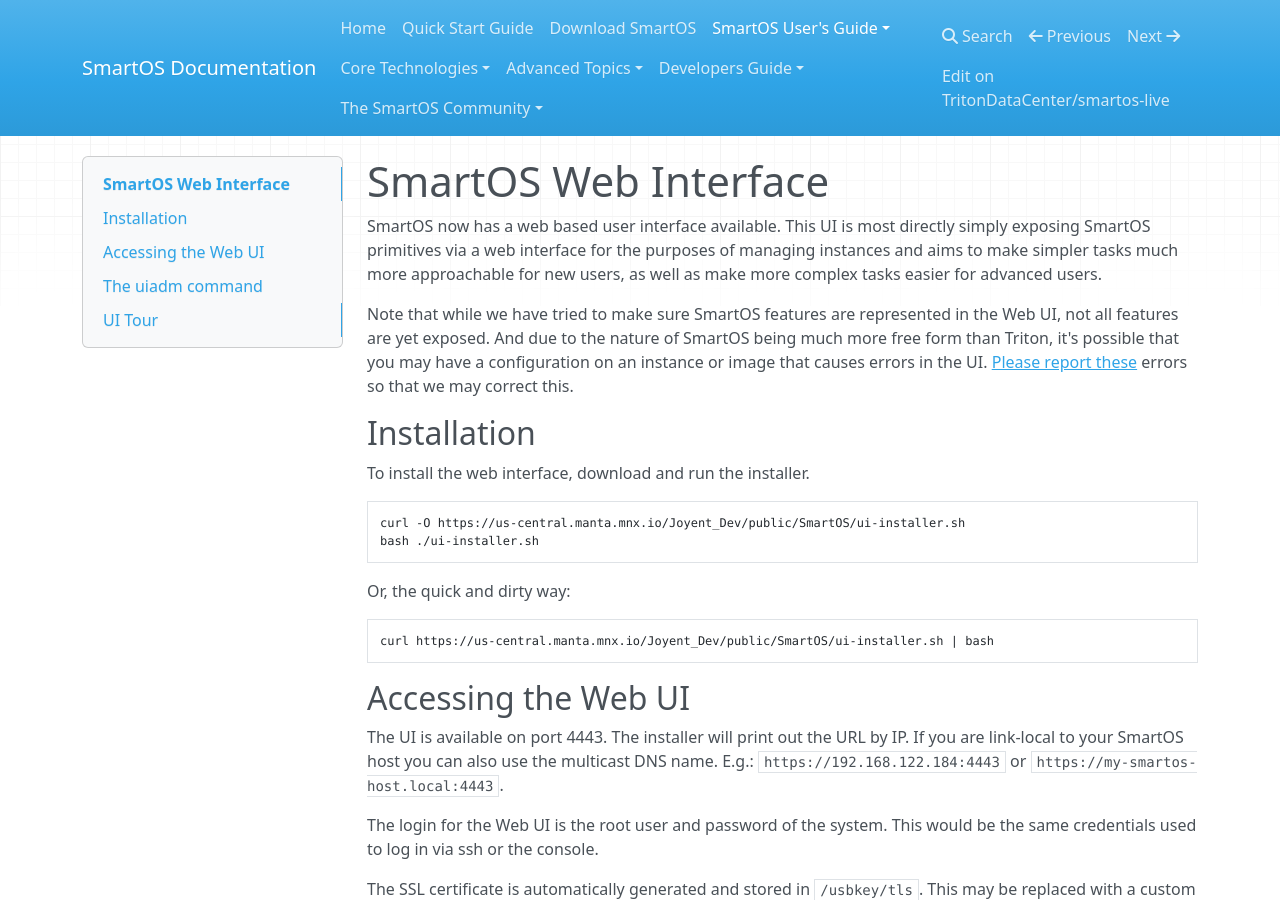
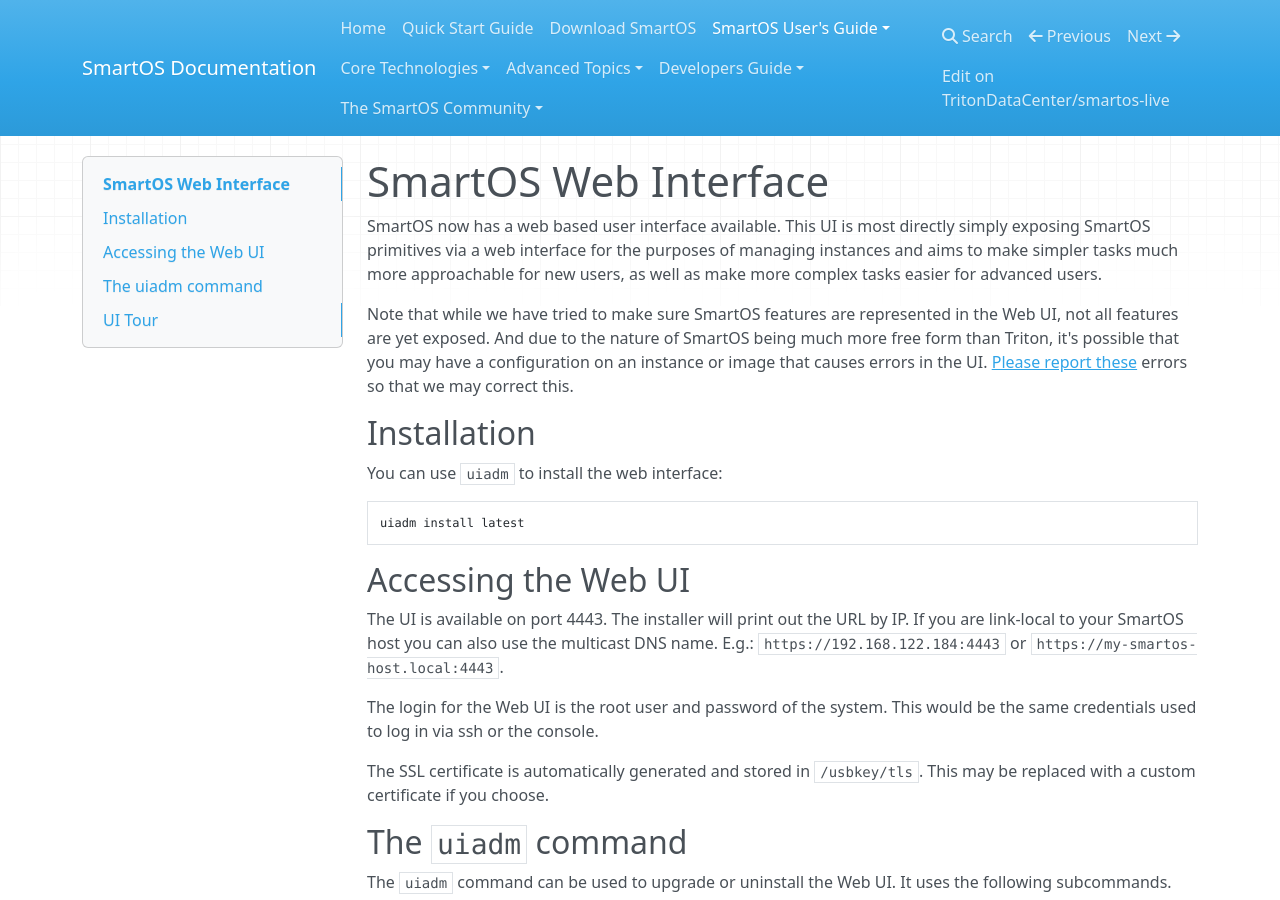
Before and after one commit to TritonDataCenter/smartos-docs, an MkDocs documentation site: the page built from docs/web-interface.md, in a window 1280 px wide and 900 px high. Built offline with MkDocs 1.6.1, drawn with Linux system fonts in a browser that asks for light colours; nearby versions of some CDN libraries.

Commit message:
Update installation instructions for Web UI
Recent versions of SmartOS ship with uiadm.

````diff
--- a/docs/web-interface.md
+++ b/docs/web-interface.md
@@ -15,21 +15,11 @@
 
 ## Installation
 
-To install the web interface, download and run the installer.
+You can use `uiadm` to install the web interface:
 
 ```sh
-curl -O https://us-central.manta.mnx.io/Joyent_Dev/public/SmartOS/ui-installer.sh
-bash ./ui-installer.sh
+uiadm install latest
 ```
-
-Or, the quick and dirty way:
-
-<!-- markdownlint-disable line-length -->
-
-```sh
-curl https://us-central.manta.mnx.io/Joyent_Dev/public/SmartOS/ui-installer.sh | bash
-```
-<!-- markdownlint-enable line-length -->
 
 ## Accessing the Web UI
 
````
